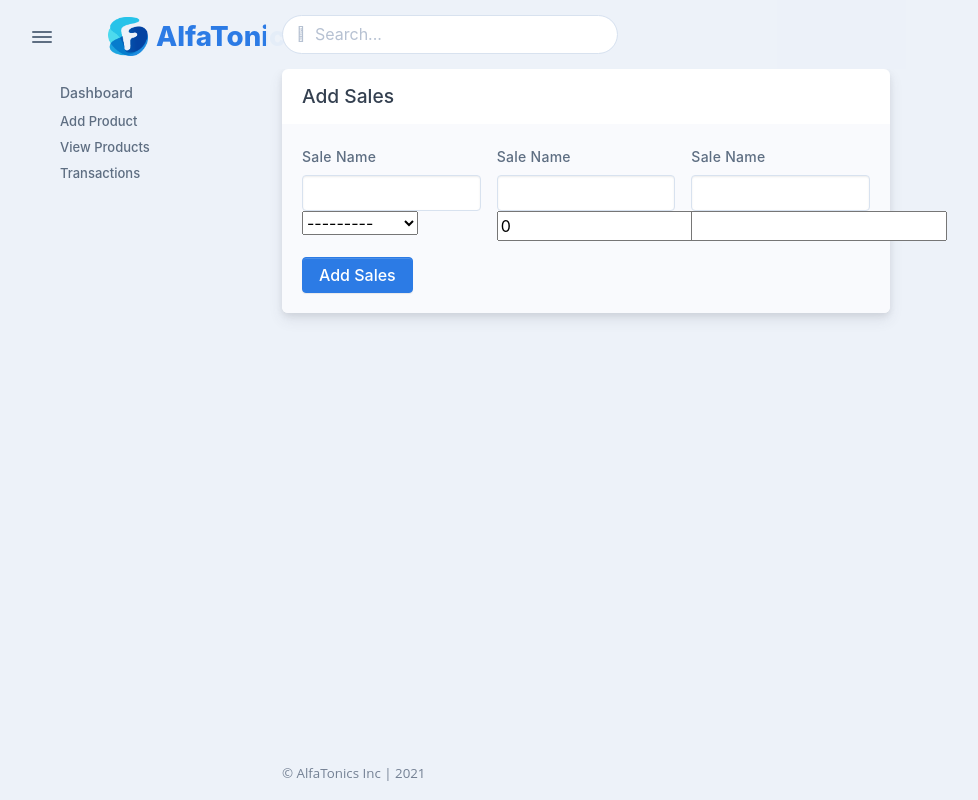
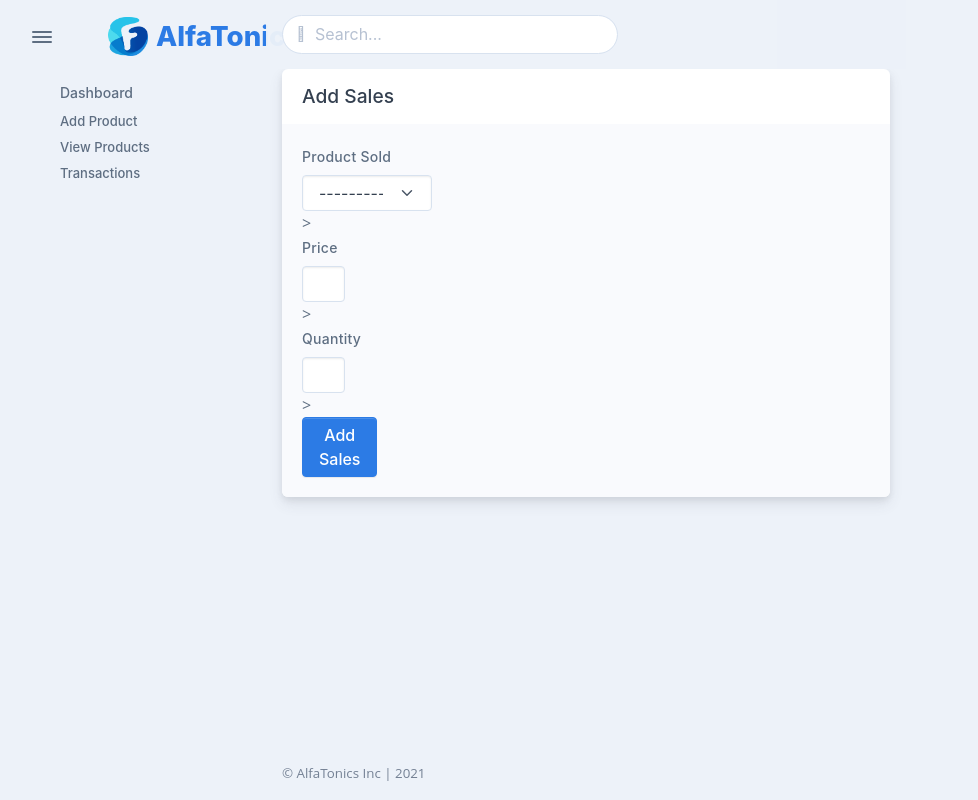
Before and after one commit to alphaking255/business_management, a Django app: page /sales/add in a window 1280 px wide. Shown: the whole page, without its empty margins (54-1032 px from the left). Run offline with Django 3.2, Linux system fonts and the light colour scheme; data comes from the database, SQL or seed files in the repository; both versions use the stored data as it was after the commit; some libraries are stand-ins or nearby versions.

Commit message:
add styles

```diff
--- a/store_management/accounts/urls.py
+++ b/store_management/accounts/urls.py
@@ -6,5 +6,5 @@ urlpatterns = [
     path('login/', views.login, name='login'),
     path('logout/', views.logout, name='logout'),
     path('register/', views.register, name='register'),
-    path('home/', views.home, name='home'),
+    path('', views.home, name='home'),
 ]
--- a/store_management/templates/transaction/sale_create.html
+++ b/store_management/templates/transaction/sale_create.html
@@ -1,5 +1,5 @@
-{% extends 'store/base.html' %}
-{% load static %}
+{% extends "store/base.html" %}
+{% load widget_tweaks %}
 
 {% block add_sales %}
 
@@ -12,17 +12,23 @@
         </div>
     </div>
     <div class="card-body bg-light">
-            <form class="row g-3 needs-validation" method="POST" enctype="multipart/form-data">
-                {% csrf_token %}
-                {% for field in form %}
-            <div class="col-md-4"><label class="form-label" for="validationCustom01">Sale Name</label>
-                <input class="form-control" > {{ field }}
-            </div>
+        <form class="row g-3 needs-validation" method="POST" enctype="multipart/form-data">
+            {% csrf_token %}
 
-            {% endfor %}
-            <div class="col-md-6"><button class="btn btn-primary" type="submit">Add Sales</button></div>
-            </form>
+        <div class="col-md-3"><label class="form-label" for="validationCustom04">Product Sold</label>
+            <select class="form-select" {{ form.product_sold }} ></select>
+
+        <div class="col-md-4"><label class="form-label" for="validationCustom01">Price</label>
+            <input class="form-control" {{ form.price }}>
         </div>
+
+        <div class="col-md-4"><label class="form-label" for="validationCustom01">Quantity</label>
+            <input class="form-control" {{ form.quantity }}>
+        </div>
+
+        <div class="col-md-6"><button class="btn btn-primary" type="submit">Add Sales</button></div>
+        </form>
     </div>
+</div>
 
 {% endblock add_sales %}
--- a/store_management/transaction/views.py
+++ b/store_management/transaction/views.py
@@ -40,8 +40,8 @@ class SalesDetail(APIView):
 
 class SaleCreateView(CreateView):
     model = Sales
-    form = AddSale
-    fields = ['product_sold','price','quantity']
+    form_class = AddSale
+    # fields = ['product_sold','price','quantity']
     template_name = 'transaction/sale_create.html'
 
 
```
Also changed, not shown: store_management/templates/product/product_create.html (+5 -5 lines), store_management/db.sqlite3.
